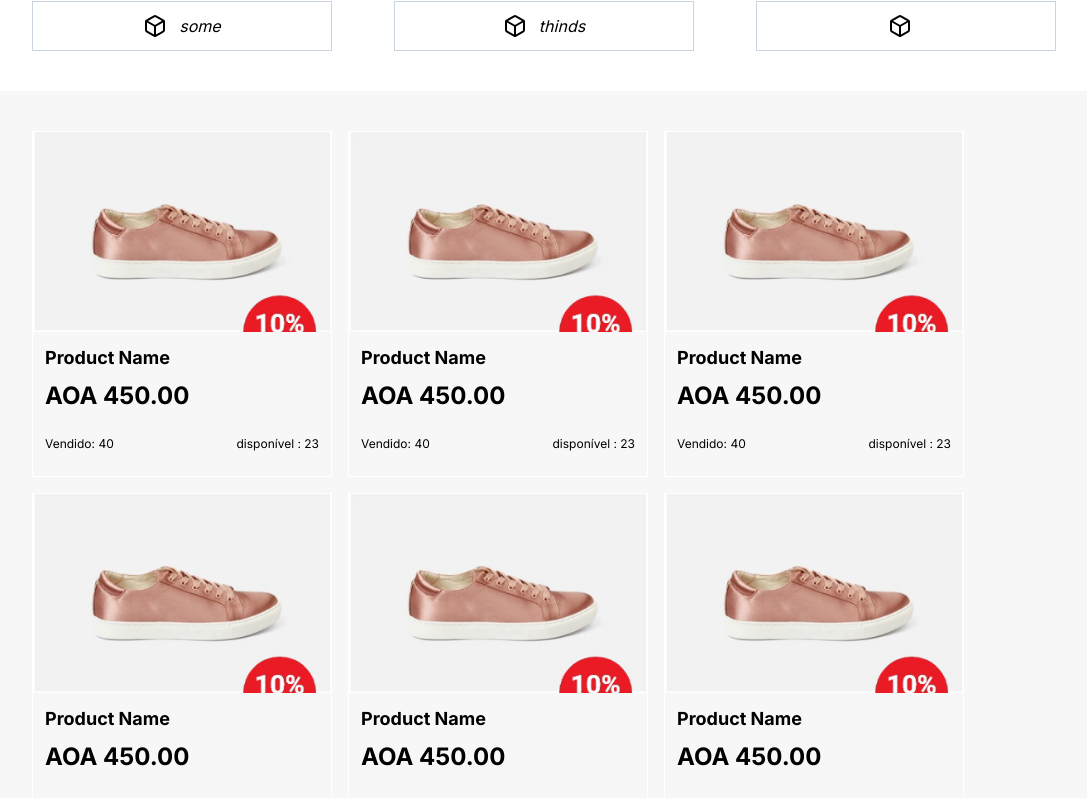
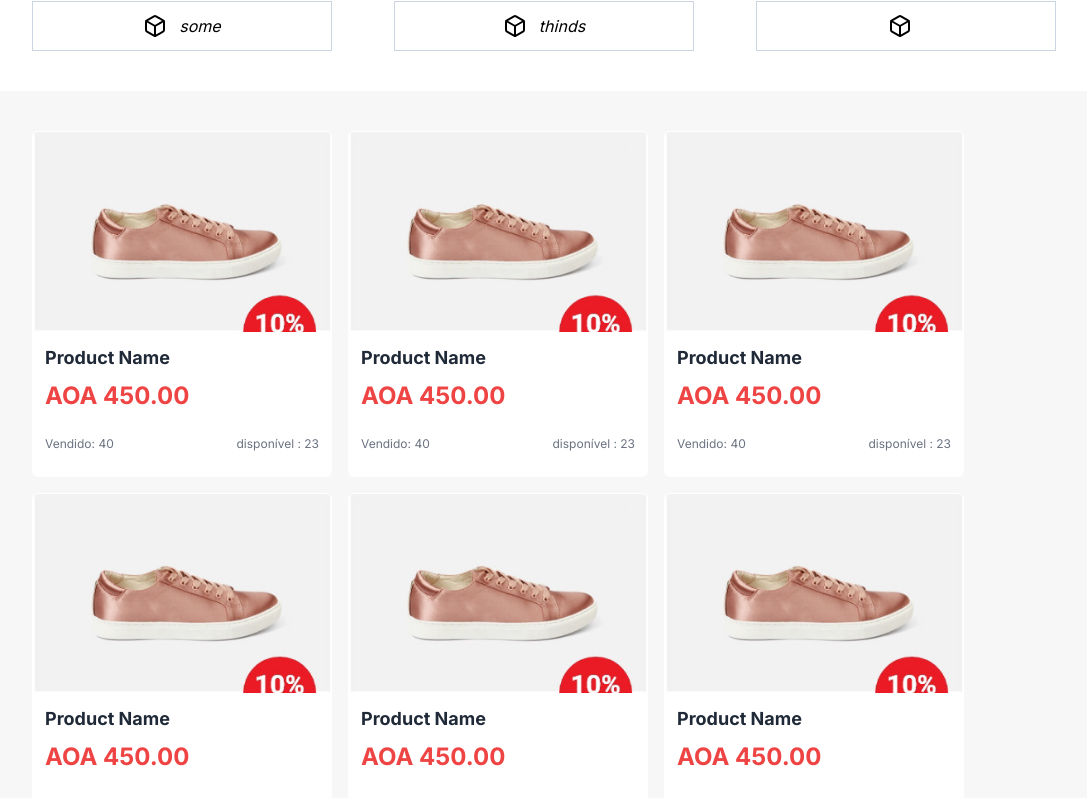
Before and after one commit to eduardojpanzo/next-shop-nest, a Next.js app: page / in a window 1280 px wide. Shown: the part 919-1717 px from the top of the page, without its empty margins (96-1183 px from the left). Built offline with nearby package versions, Linux system fonts and the light colour scheme.

Commit message:
feat:add hover in cart

```diff
--- a/src/app/shop/page.tsx
+++ b/src/app/shop/page.tsx
@@ -1,3 +1,3 @@
 export default function Shop() {
-  return <div>Shop - em desevolvimento</div>;
+  return <div className="min-h-screen">Shop - em desevolvimento</div>;
 }
--- a/src/components/Categories.tsx
+++ b/src/components/Categories.tsx
@@ -32,7 +32,10 @@ export default function Categories() {
 
             <p className="font-extrabold text-2xl uppercase">{title}</p>
 
-            <Link className="flex gap-3 mt-4" href={`shop/girl`}>
+            <Link
+              className="flex items-center gap-3 mt-4 transition-all hover:text-2xl hover:font-bold"
+              href={`shop/girl`}
+            >
               Compre <ArrowRight />
             </Link>
           </div>
--- a/src/components/ProductCard.tsx
+++ b/src/components/ProductCard.tsx
@@ -2,7 +2,7 @@ import Image from "next/image";
 
 export function ProductCard() {
   return (
-    <div className="max-w-[300px] flex flex-col border border-white">
+    <div className="relative max-w-[300px] bg-white flex flex-col border border-white rounded-md overflow-hidden group">
       <div className="max-w-full h-auto">
         <Image
           className="w-full object-cover"
@@ -15,15 +15,21 @@ export function ProductCard() {
       </div>
 
       <div className="w-full h-36 p-3">
-        <h3 className="font-bold text-lg">Product Name</h3>
-        <h4 className="font-bold text-2xl leading-loose">AOA 450.00</h4>
+        <h3 className="font-bold text-lg text-gray-800">Product Name</h3>
+        <h4 className="font-bold text-2xl leading-loose text-red-500">
+          AOA 450.00
+        </h4>
 
-        <div className="flex items-center justify-between text-xs mt-4">
+        <div className="flex items-center justify-between text-xs mt-4 text-gray-500">
           <span>Vendido: 40</span>
 
           <span>disponível : 23</span>
         </div>
       </div>
+
+      <div className="absolute inset-0 bg-slate-50 bg-opacity-80 flex items-center justify-center opacity-0 transition-all group-hover:opacity-100">
+        <button className="bg-red-500 text-white">Adicionar o carrinho</button>
+      </div>
     </div>
   );
 }
```
